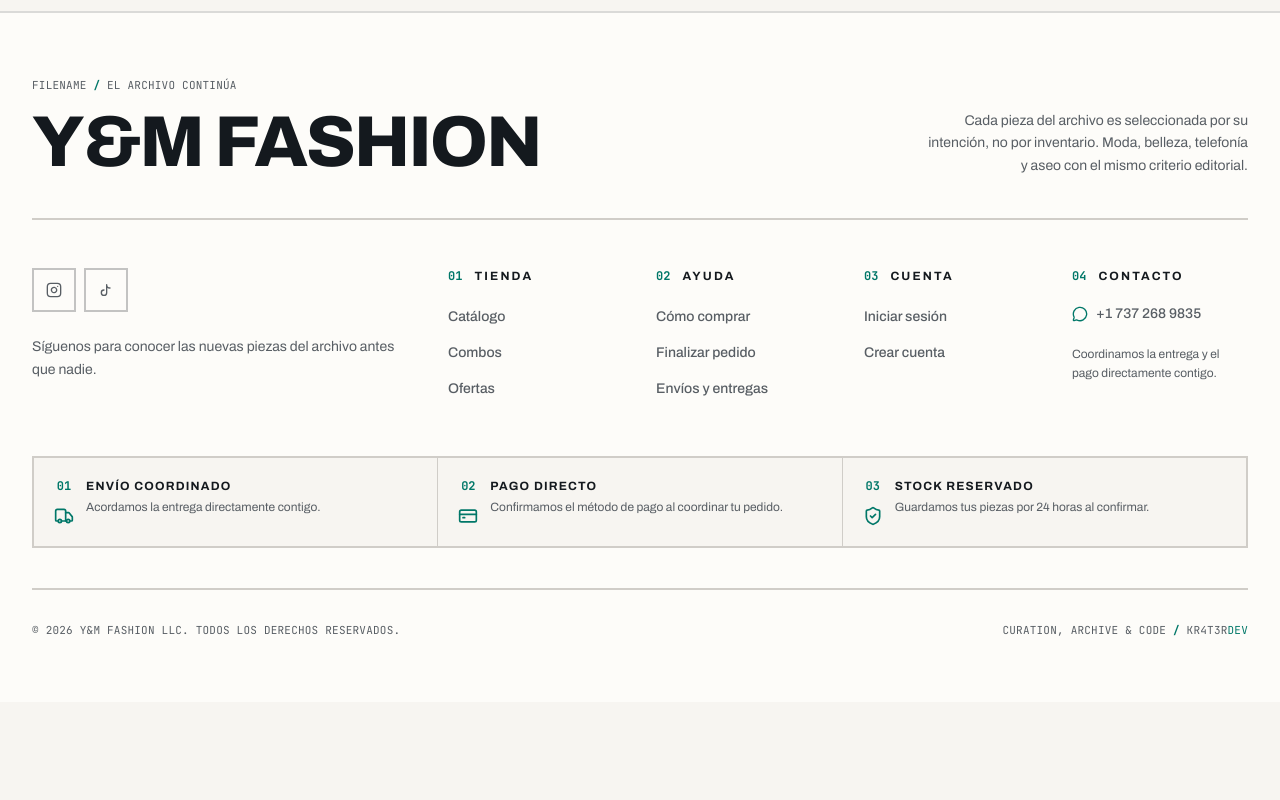
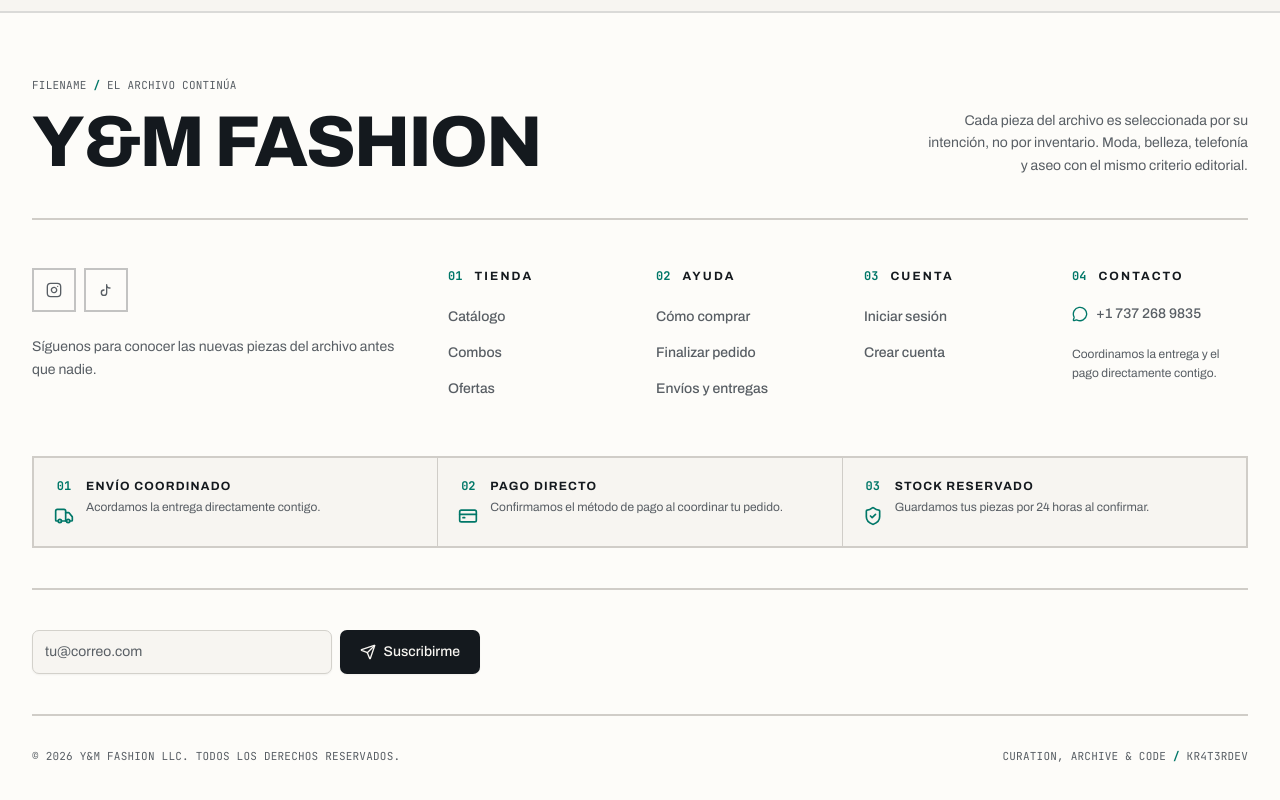
Before and after one commit to kr4t3rdev/Y-M-fashion-LLC, a Next.js app: page / in a window 1280 px wide. Shown: the part 2280-3080 px from the top of the page. Before the commit the page ends 2982 px from the top, so only its background shows below. Built offline with nearby package versions, Linux system fonts and the light colour scheme; no server answers; the database is empty.

Commit message:
Remove cart button shadow, restore footer newsletter

```diff
--- a/src/components/shop/add-to-cart-button.tsx
+++ b/src/components/shop/add-to-cart-button.tsx
@@ -32,7 +32,7 @@ export function AddToCartButton({ item, label, className }: AddToCartButtonProps
       aria-live="polite"
       title={disabled ? "Sin stock" : label ?? "Añadir al carrito"}
       className={cn(
-        "inline-flex cursor-pointer items-center justify-center gap-2 rounded-full bg-background/95 text-foreground shadow-sm backdrop-blur transition-all",
+        "inline-flex cursor-pointer items-center justify-center gap-2 rounded-full bg-background/95 text-foreground backdrop-blur transition-all",
         label
           ? "h-12 rounded-md bg-primary px-8 text-sm font-medium text-primary-foreground shadow-xs hover:bg-primary/90 disabled:pointer-events-none disabled:opacity-50"
           : "size-10 border border-foreground/10 hover:border-accent/50 hover:bg-accent hover:text-accent-foreground disabled:pointer-events-none disabled:opacity-40",
--- a/src/components/shop/site-footer.tsx
+++ b/src/components/shop/site-footer.tsx
@@ -167,13 +167,18 @@ export function SiteFooter() {
           ))}
         </div>
 
+        {/* Newsletter */}
+        <div className="mt-10 border-t-2 border-hairline pt-10">
+          <NewsletterForm />
+        </div>
+
         {/* Barra final */}
         <div className="mt-10 flex flex-col items-center justify-between gap-3 border-t-2 border-hairline pt-8 sm:flex-row">
           <p className="tag-no">
             © {new Date().getFullYear()} Y&M Fashion LLC. Todos los derechos reservados.
           </p>
           <p className="tag-no">
-            Curation, archive & code <span className="slash">/</span> kr4t3r<span className="text-red text-accent">dev</span>
+            Curation, archive & code <span className="slash">/</span> kr4t3rdev
           </p>
         </div>
       </div>
```
